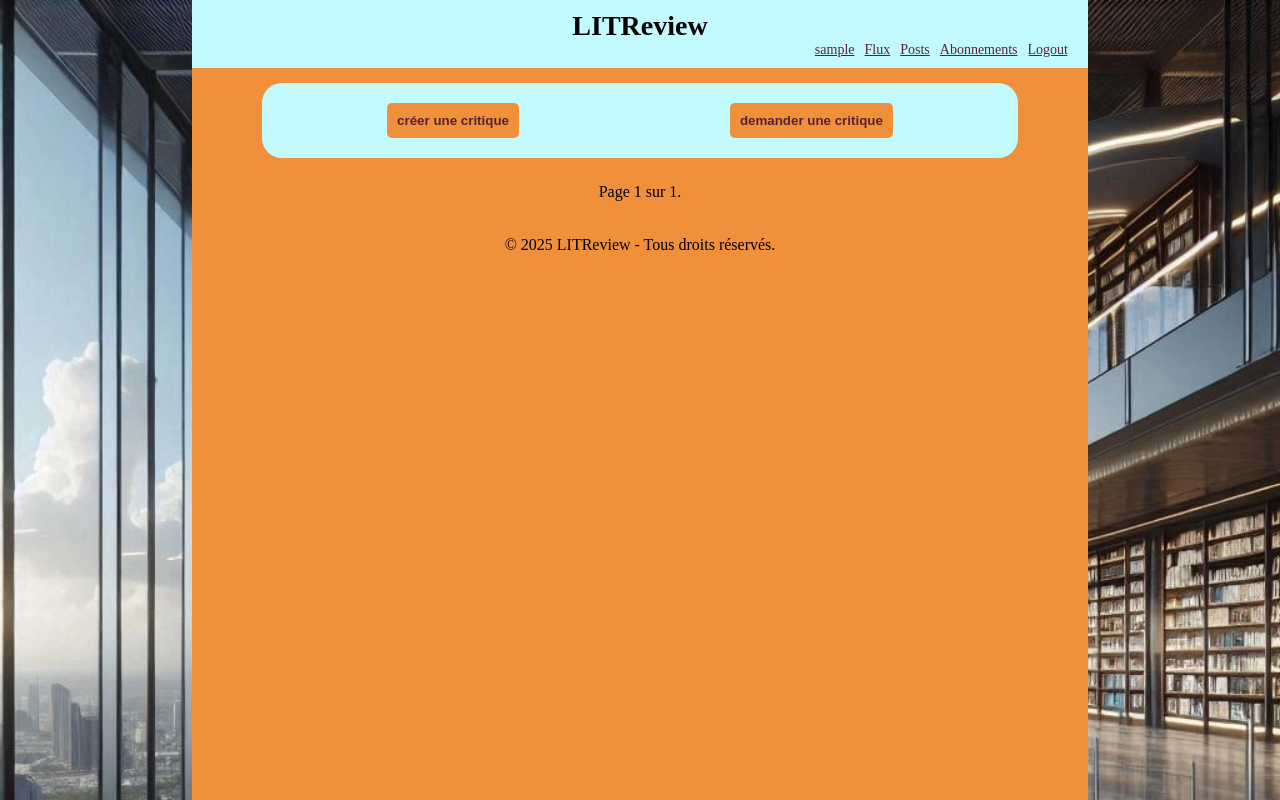
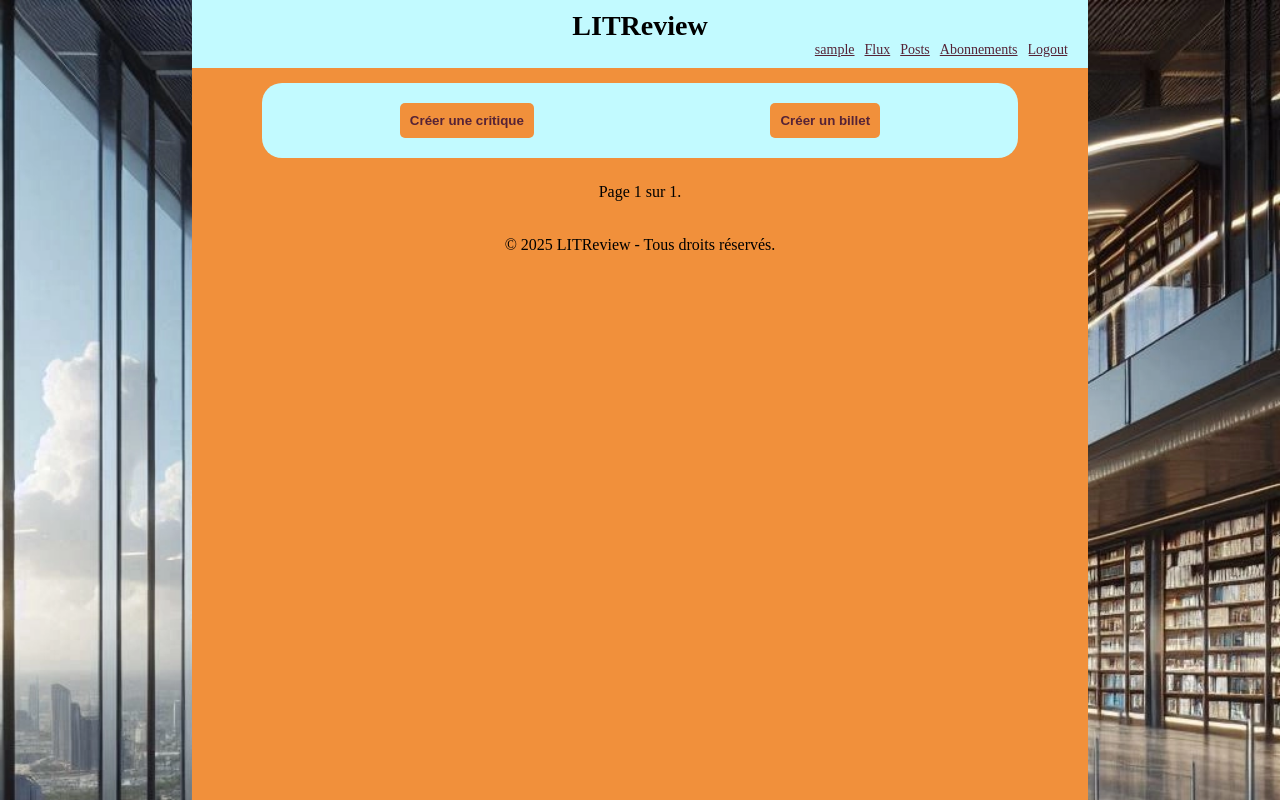
Before and after one commit to Mikael2983/OC_P9_Develop_web_application_using_Django, a Django app: page / in a window 1280 px wide. Run offline with Django 5.2, Linux system fonts and the light colour scheme; the visitor is signed in with stand-in values (Sample User, id 1); data comes from the database, SQL or seed files in the repository; data that the repository does not hold is empty; parts of the project's set-up code (start-up, migrations or seed data) failed here and were passed over.

Commit message:
remplacement du terme Ticket par Billet

```diff
--- a/templates/reviews/create_review.html
+++ b/templates/reviews/create_review.html
@@ -6,10 +6,10 @@
     <form method="post" enctype="multipart/form-data">
         {% csrf_token %}
 
-        <h2>Créer un Ticket</h2>
+        <h2>Créer un billet</h2>
         {{ ticket_form.as_p }}
 
-        <h2>Créer une Critique</h2>
+        <h2>Créer une critique</h2>
         {{ review_form.as_p }}
 
         <div class="button-group">
--- a/templates/reviews/create_ticket.html
+++ b/templates/reviews/create_ticket.html
@@ -2,7 +2,7 @@
 {% block content %}
 {% if user.is_authenticated %}
 <div class="review color1">
-    <h2>Créer un ticket</h2>
+    <h2>Créer un billet</h2>
 
     <form method="post" enctype="multipart/form-data">
         {% csrf_token %}
--- a/templates/reviews/delete_ticket.html
+++ b/templates/reviews/delete_ticket.html
@@ -5,10 +5,10 @@
 {% if user.is_authenticated %}
 
     <div class="logout">
-        <h2>Supprimer un ticket</h2>
+        <h2>Supprimer un billet</h2>
         <form method="post" action="{% url 'delete_ticket' ticket.id %}">
             {% csrf_token %}
-            <p>Voulez-vous supprimer ce ticket?</p>
+            <p>Voulez-vous supprimer ce billet?</p>
 
             <button type="button" onclick="window.location.href='{% url 'flux' %}'">Retour</button>
             <button type="submit">Valider</button>
--- a/templates/reviews/flux.html
+++ b/templates/reviews/flux.html
@@ -3,8 +3,8 @@
 {% block content %}
 {% if user.is_authenticated %}
     <div class="head">
-        <button type="button" onclick="window.location.href='{% url 'create_review' %}'">créer une critique</button>
-        <button type="button" onclick="window.location.href='{% url 'create_ticket' %}'">demander une critique</button>
+        <button type="button" onclick="window.location.href='{% url 'create_review' %}'">Créer une critique</button>
+        <button type="button" onclick="window.location.href='{% url 'create_ticket' %}'">Créer un billet</button>
     </div>
 
     {% for instance in page_obj %}
--- a/templates/reviews/modify_ticket.html
+++ b/templates/reviews/modify_ticket.html
@@ -5,7 +5,7 @@
 {% if user.is_authenticated %}
 
 <div class="review color1">
-    <h2>modifier un ticket</h2>
+    <h2>modifier un billet</h2>
     <form method="post" action="{% url 'modify_ticket' ticket.id %}" enctype="multipart/form-data">
         {% csrf_token %}
         {{ form.as_p }}
```
